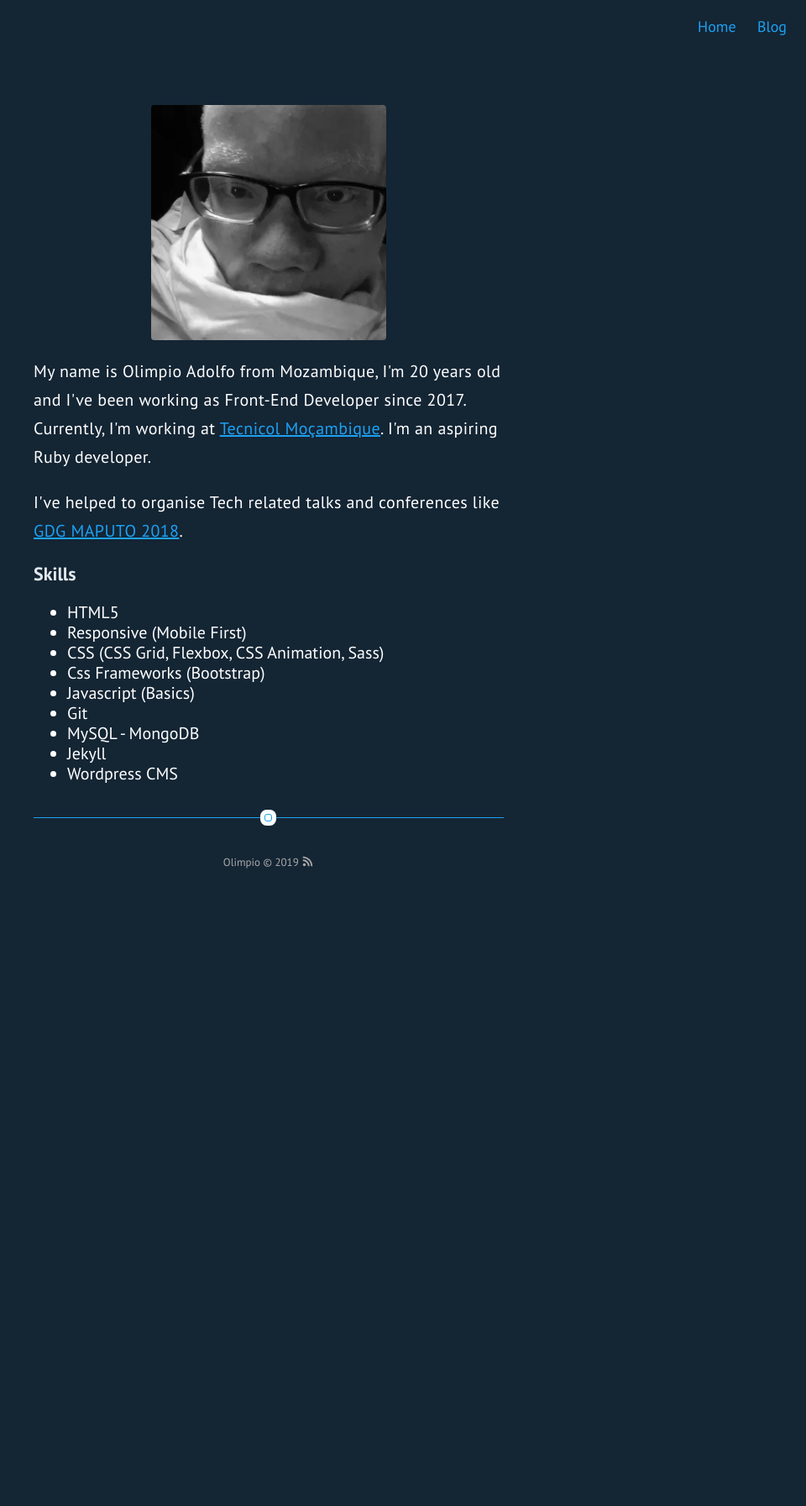
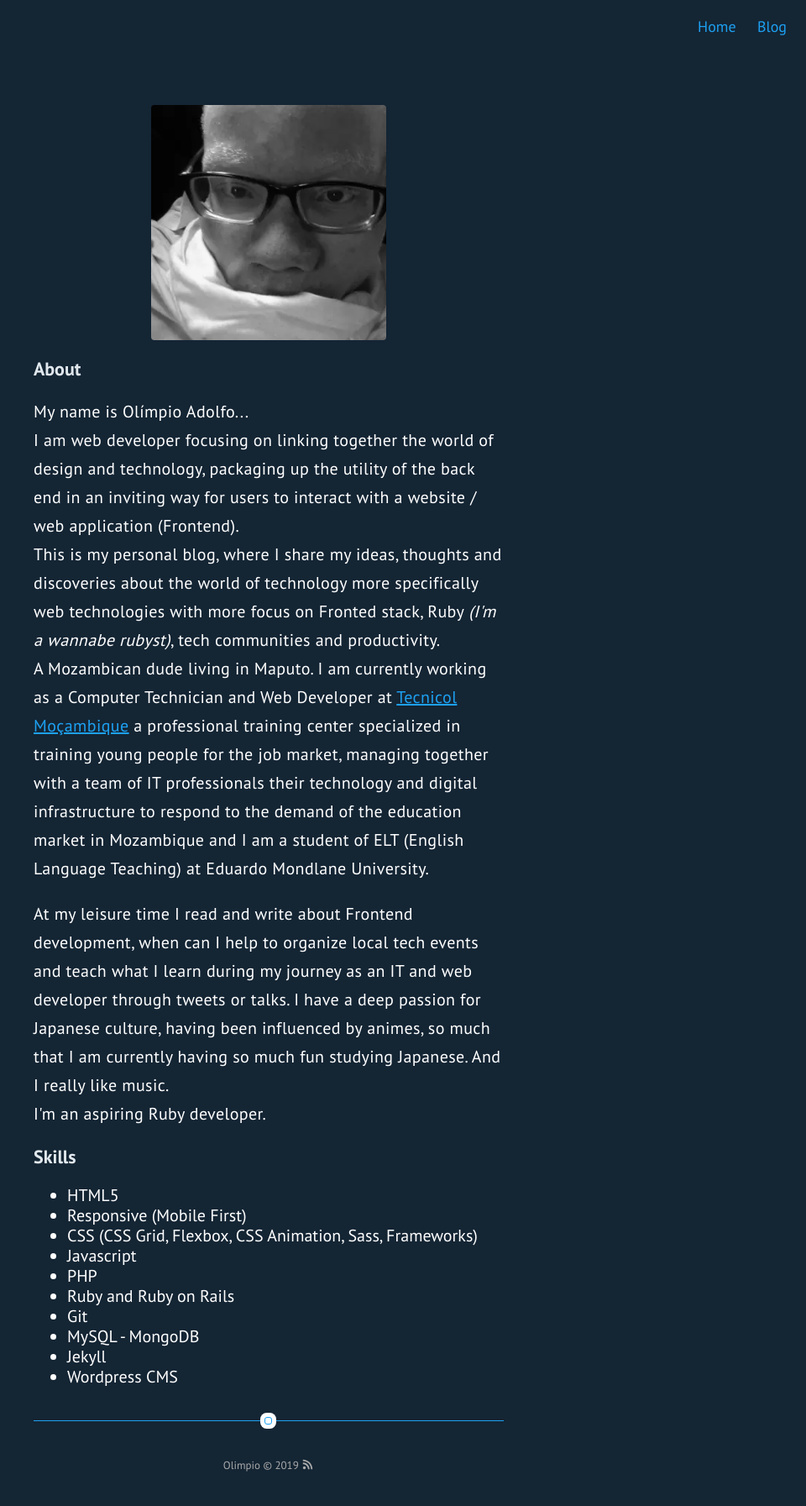
Before and after one commit to rnrnshn/0limpi0.github.io, a Jekyll site: the page built from about.md, in a window 1280 px wide. Shown: the whole page at 84% size, without its empty margins (320-1280 px from the left). Built offline with Jekyll 4.4.1, drawn with Linux system fonts in a browser that asks for light colours; before the commit the page ends 1075 px from its top, so only the background shows below that.

Commit message:
updating about information

```diff
--- a/about.md
+++ b/about.md
@@ -4,21 +4,27 @@ layout: page
 ---
 ![Profile Image]({{ site.url }}/{{ site.picture }})
 
+<h2>About</h2>
 <p>
-	My name is Olimpio Adolfo from Mozambique, I'm 20 years old and I've been working as Front-End Developer since 2017.
-
-Currently, I'm working at <a href="https://tecnicol.co.mz">Tecnicol Moçambique</a>. I'm an aspiring Ruby developer.</p>
-
-<p> I've helped to organise Tech related talks and conferences like <a href="http://devfestmaputo.firebaseapp.com/">GDG MAPUTO 2018</a>.</p>
+	My name is Olímpio Adolfo... <br>
+	I am web developer focusing on linking together the world of design and technology, packaging up the utility of the back end in an inviting way for users to interact with a website / web application (Frontend). <br>
+	This is my personal blog, where I share my ideas, thoughts and discoveries about the world of technology more specifically web technologies with more focus on Fronted stack, Ruby <i>(I'm a wannabe rubyst)</i>, tech communities and productivity. <br>
+	A Mozambican dude living in Maputo. I am currently working as a Computer Technician and Web Developer at <a href="https://tecnicol.co.mz">Tecnicol Moçambique</a> a professional training center specialized in training young people for the job market, managing together with a team of IT professionals their technology and digital infrastructure to respond to the demand of the education market in Mozambique and I am a student of ELT (English Language Teaching) at Eduardo Mondlane University.
+</p>
+<p>
+	At my leisure time I read and write about Frontend development, when can I help to organize local tech events and teach what I learn during my journey as an IT and web developer through tweets or talks. I have a deep passion for Japanese culture, having been influenced by animes, so much that I am currently having so much fun studying Japanese. And I really like music.
+	<br>
+	I'm an aspiring Ruby developer.
+</p>
 
 <h2>Skills</h2>
-
 <ul class="skill-list">
 	<li>HTML5</li>
 	<li>Responsive (Mobile First)</li>
-	<li>CSS (CSS Grid, Flexbox, CSS Animation, Sass)</li>
-	<li>Css Frameworks (Bootstrap)</li>
-	<li>Javascript (Basics)</li>
+	<li>CSS (CSS Grid, Flexbox, CSS Animation, Sass, Frameworks)</li>
+	<li>Javascript</li>
+	<li>PHP</li>
+	<li>Ruby and Ruby on Rails</li>
 	<li>Git</li>
 	<li>MySQL - MongoDB</li>
 	<li> Jekyll </li>
```
